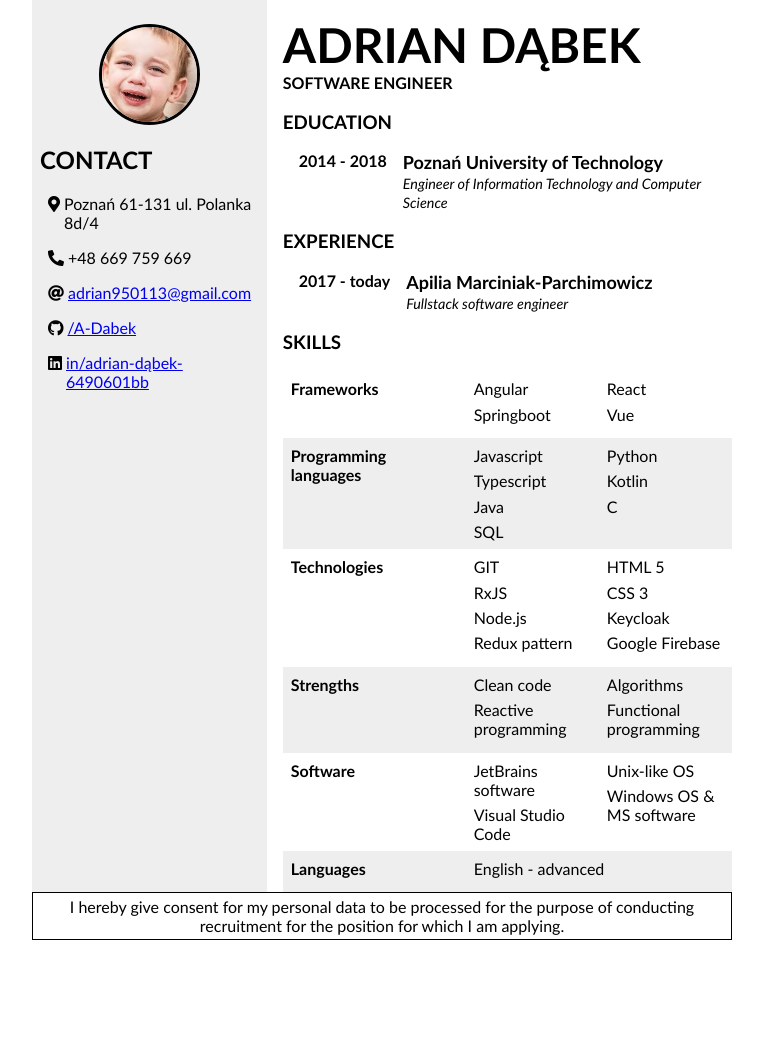
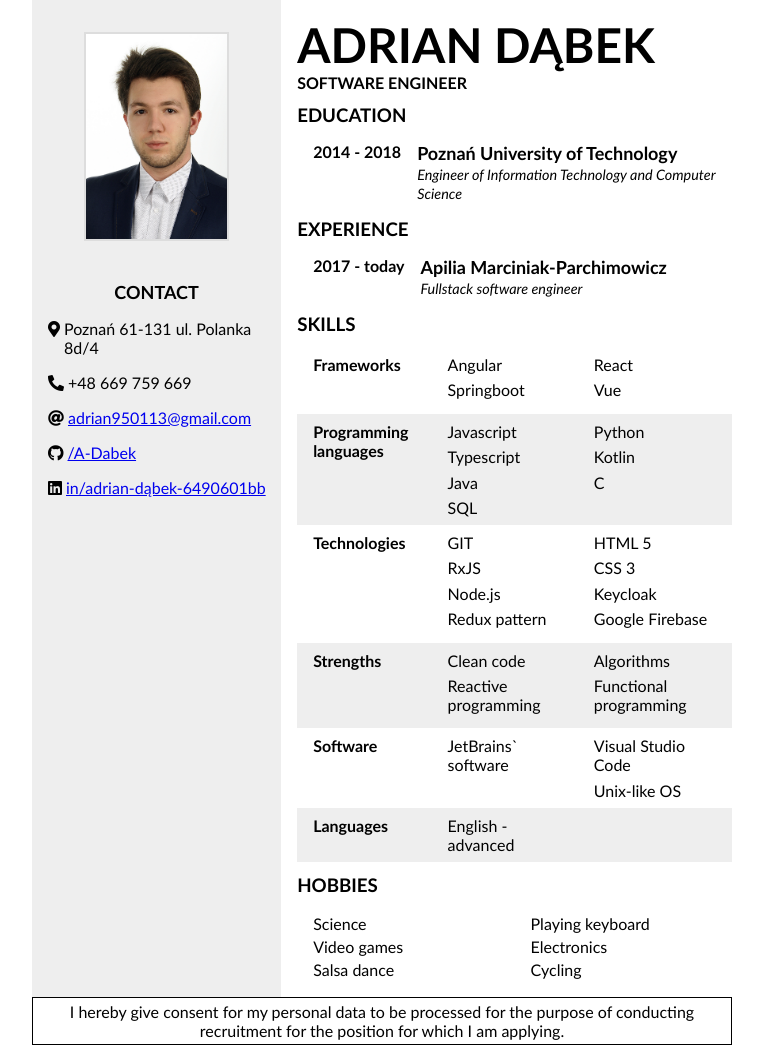
Before and after one commit to A-Dabek/resume, a website: page public/index.html in a window 1280 px wide. Shown: the whole page, without its empty margins (258-1021 px from the left). Before the commit the page ends 940 px from the top, so only its background shows below. Drawn offline with Linux system fonts and the light colour scheme.

Commit message:
add hobbies

```diff
--- a/public/index.html
+++ b/public/index.html
@@ -20,7 +20,8 @@
   <body>
     <main>
       <aside id="personal">
-        <img id="photo" src="./pobrane.jpg" width="400" height="400"></img>
+        <img id="photo"
+        src="./face.jpg" width="709" height="1024"></img>
 
         <h1 id="contact">Contact</h1>
         <ul>
@@ -146,19 +147,30 @@
           <div class="skills__wrapper">
             <h4 class="skills__title">Software</h4>
             <ol class="skills__list">
-              <li class="skills__list-item">JetBrains software</li>
+              <li class="skills__list-item">JetBrains` software</li>
               <li class="skills__list-item">Visual Studio Code</li>
               <li class="skills__list-item">Unix-like OS</li>
-              <li class="skills__list-item">Windows OS & MS software</li>
             </ol>
           </div>
           <div class="skills__wrapper">
             <h4 class="skills__title">Languages</h4>
-            <ol class="skills__list" style="columns: 1">
+            <ol class="skills__list">
               <li class="skills__list-item">English - advanced</li>
             </ol>
           </div>
           </div>
+        </section>
+
+        <section>
+          <h3 class="section-title">Hobbies</h3>
+          <ol class="hobbies">
+            <li class="hobbies__item">Science</li>
+            <li class="hobbies__item">Video games</li>
+            <li class="hobbies__item">Salsa dance</li>
+            <li class="hobbies__item">Playing keyboard</li>
+            <li class="hobbies__item">Electronics</li>
+            <li class="hobbies__item">Cycling</li>
+          </ol>
         </section>
       </div>
     </main>
--- a/public/main.css
+++ b/public/main.css
@@ -59,6 +59,8 @@ footer {
 
 #history .section-title {
   text-transform: uppercase;
+  margin-top: 0.75rem;
+  margin-bottom: 0.75rem;
 }
 
 #history ol {
@@ -99,20 +101,28 @@ footer {
 .skills__wrapper {
   display: flex;
   padding: 0.5rem;
+  padding-left: 1rem;
 }
 .skills__wrapper:nth-child(2n) {
   display: flex;
   background-color: #eeeeee;
 }
 .skills__list {
-  width: 60%;
+  width: 70%;
   columns: 2;
   margin: 0;
 }
 .skills__title {
-  width: 40%;
+  width: 30%;
   margin: 0;
 }
 .skills__list-item {
   margin-bottom: 0.4rem;
 }
+.hobbies {
+  columns: 2;
+}
+.hobbies__item {
+  padding-top: 0.125rem;
+  padding-bottom: 0.125rem;
+}
--- a/public/personal.css
+++ b/public/personal.css
@@ -1,18 +1,19 @@
 #contact {
   text-transform: uppercase;
+  text-align: center;
+  font-size: 1.125rem;
+  margin-top: 2.5rem;
 }
 
 #photo {
   display: block;
-  max-width: 200px;
-  max-height: 95px;
+  max-width: calc(709px * 0.2);
+  max-height: calc(1024px * 0.2);
   width: auto;
   height: auto;
-  border-radius: 50%;
-  border: solid 3px black;
-  box-shadow: 0 0 3px transparent;
+  border: solid 2px #dddddd;
   margin: auto;
-  margin-top: 1.5rem;
+  margin-top: 2rem;
 }
 
 #personal {
```
Also changed, not shown: public/face.JPG (added), public/pobrane.jpg (deleted).
